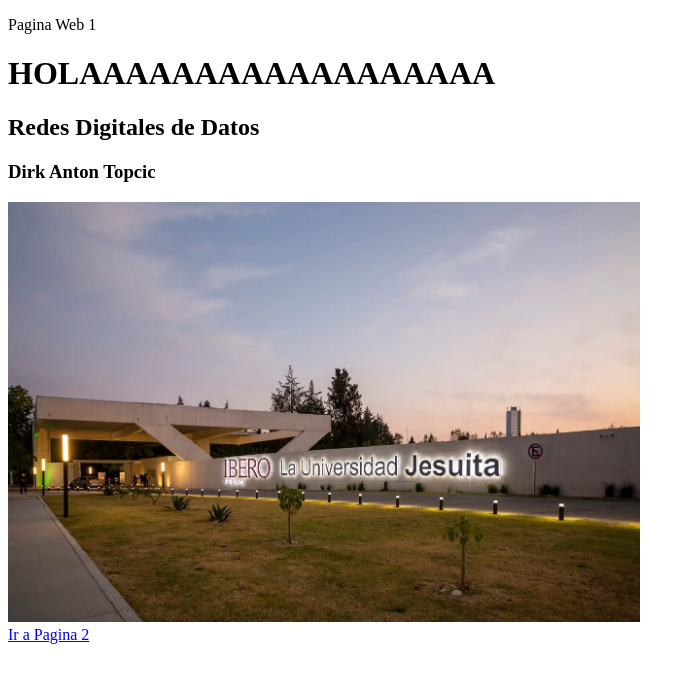
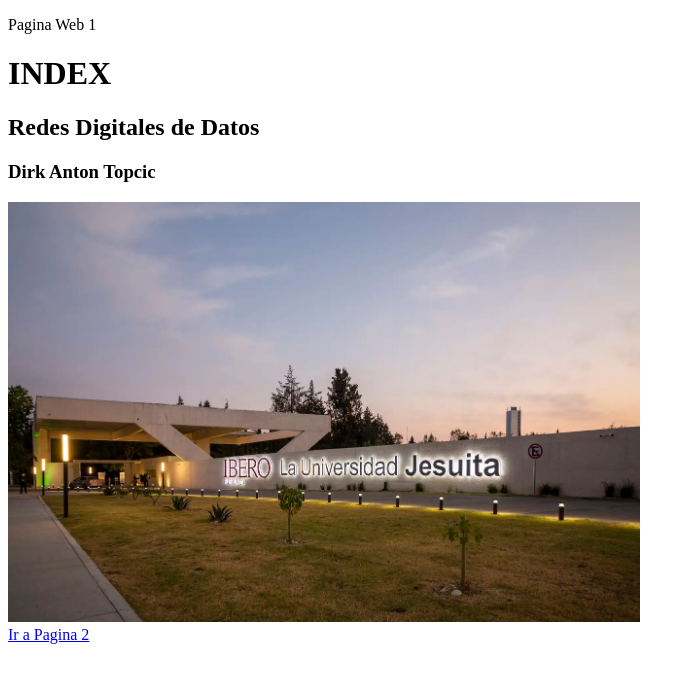
Before and after one commit to AntonAA25/RedesV24, a plain HTML site: page index.html in a window 1280 px wide. Shown: the whole page, without its empty margins (0-695 px from the left). Drawn offline with Linux system fonts and the light colour scheme.

Commit message:
Nuevo titulo "Index"

```diff
--- a/index.html
+++ b/index.html
@@ -6,7 +6,7 @@
 
 <body>
 <p>Pagina Web 1</p>
-<h1>HOLAAAAAAAAAAAAAAAAAA</h1>
+<h1>INDEX</h1>
 <h2>Redes Digitales de Datos</h2>
 <h3>Dirk Anton Topcic</h3>
 <img src="img/EntradaIbero.jpg" width=50%>
```
